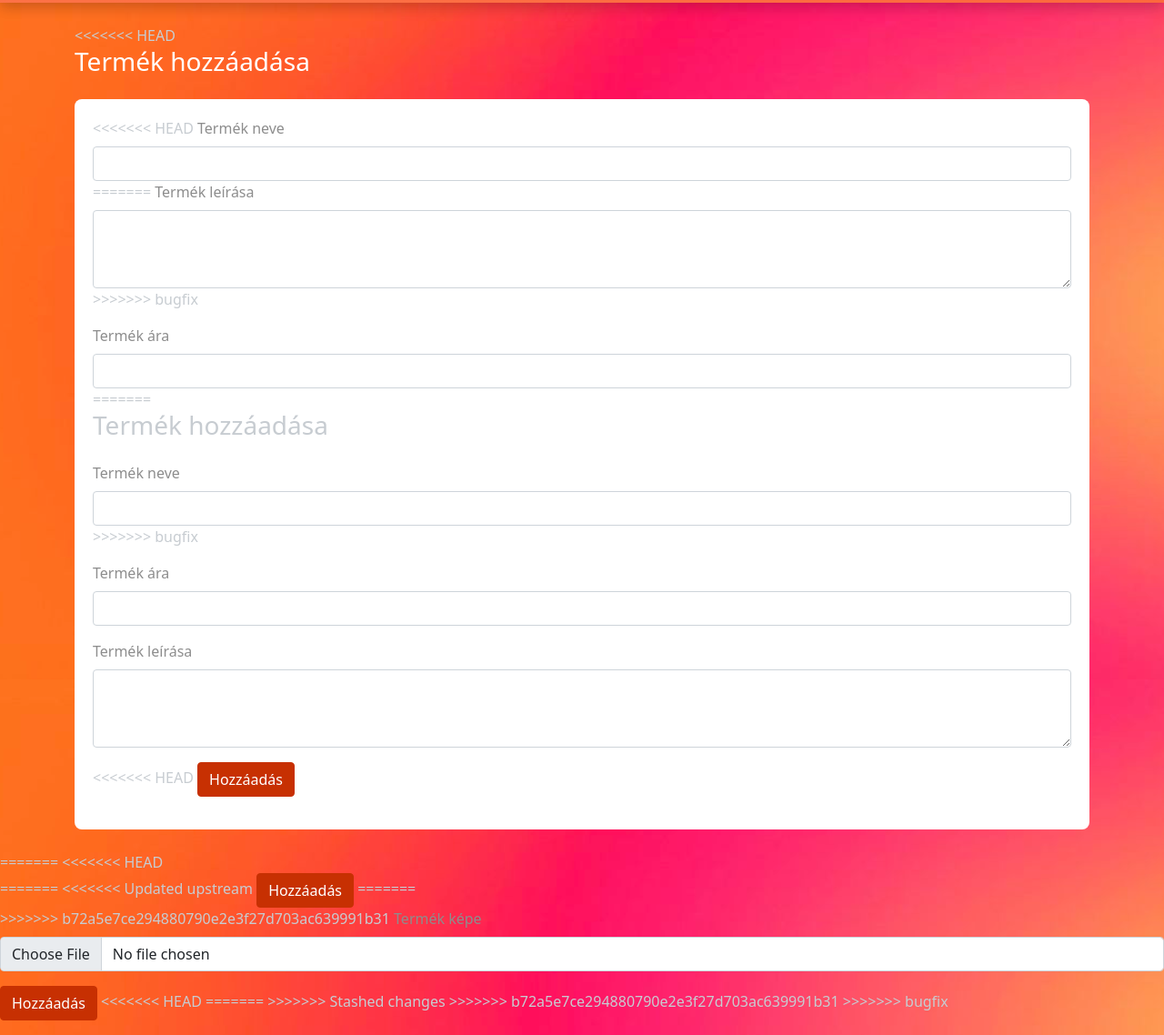
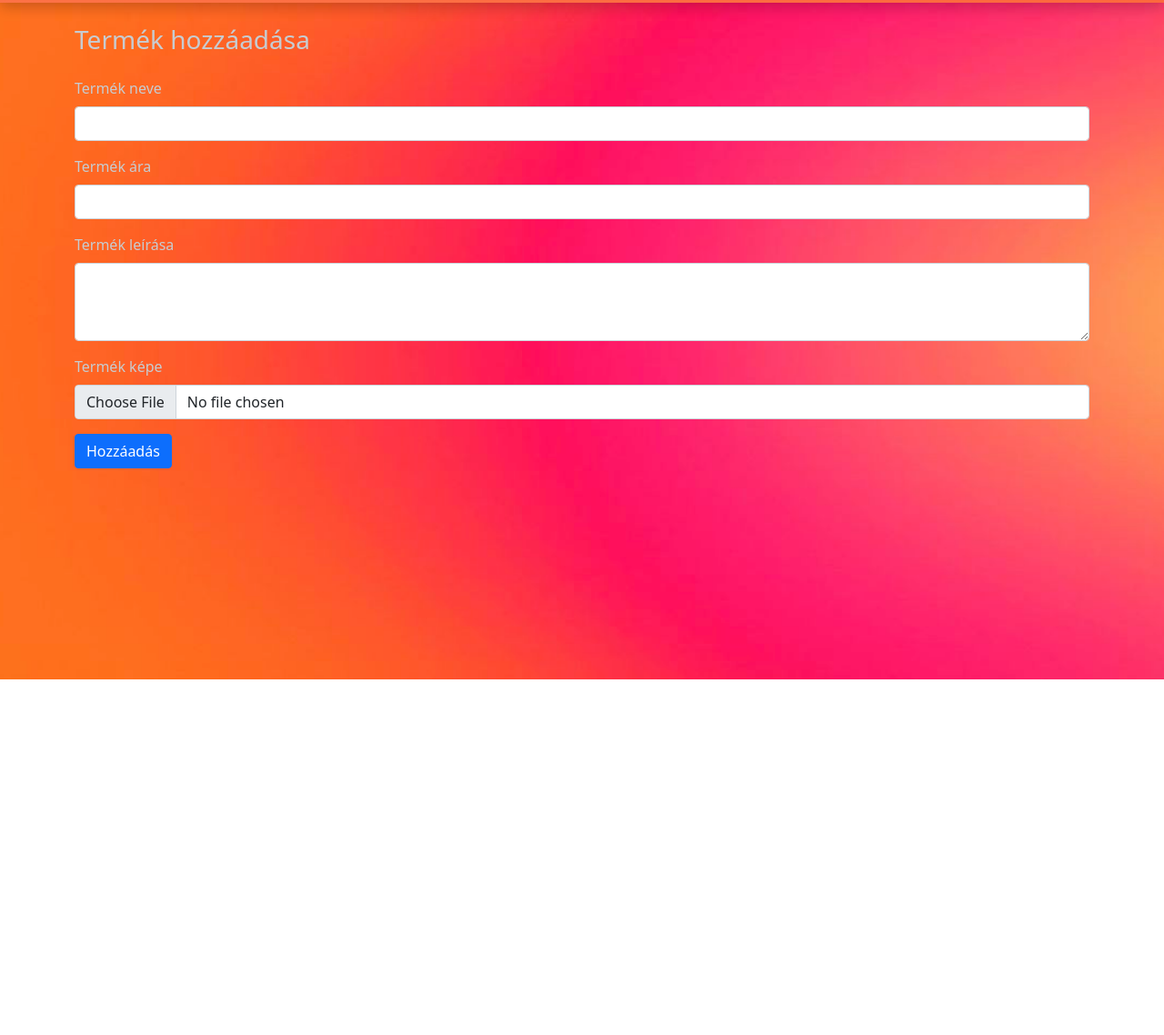
Before and after one commit to Hanna042/Csapatmunka-, a website with bundled scripts: page hozzaadas.html in a window 1280 px wide. Shown: the part 53-1191 px from the top of the page at 91% size. After the commit the page ends 800 px from the top, so only its background shows below. Built offline with nearby package versions, Linux system fonts and the light colour scheme.

Commit message:
Git hiba javítása

```diff
--- a/hozzaadas.html
+++ b/hozzaadas.html
@@ -5,7 +5,6 @@
     <meta name="viewport" content="width=device-width, initial-scale=1.0">
     <title>Termék hozzáadása</title>
     <link rel="stylesheet" href="https://cdnjs.cloudflare.com/ajax/libs/twitter-bootstrap/5.1.0/css/bootstrap.min.css">
-    <link rel="stylesheet" href="css/hozzaadas.css">
     <link rel="stylesheet" href="css/style.css">
 </head>
 <body>
@@ -18,32 +17,12 @@
 </header>
 
 <main class="container py-4">
-<<<<<<< HEAD
-  <h1 class="h3 mb-4 hozzaad">Termék hozzáadása</h1>
-
-  <form id="addProductForm">
-
-    <div class="mb-3 hozzaad">
-<<<<<<< HEAD
-      <label class="form-label">Termék neve</label>
-      <input type="text" class="form-control" id="productName" required>
-=======
-      <label class="form-label">Termék leírása</label>
-      <textarea class="form-control" id="productDescription" rows="3" required></textarea>
->>>>>>> bugfix
-    </div>
-
-    <div class="mb-3 hozzaad">
-      <label class="form-label">Termék ára</label>
-      <input type="number" class="form-control" id="productPrice" required>
-=======
   <h1 class="h3 mb-4">Termék hozzáadása</h1>
 
   <form id="addProductForm">
     <div class="mb-3">
       <label class="form-label">Termék neve</label>
       <input type="text" class="form-control" id="productName" required>
->>>>>>> bugfix
     </div>
 
     <div class="mb-3">
@@ -56,7 +35,11 @@
       <textarea class="form-control" id="productDescription" rows="3" required></textarea>
     </div>
 
-<<<<<<< HEAD
+    <div class="mb-3">
+      <label class="form-label">Termék képe</label>
+      <input type="file" class="form-control" id="productImage" accept="image/*">
+    </div>
+
     <button type="submit" class="btn btn-primary">Hozzáadás</button>
   </form>
 </main>
@@ -65,34 +48,6 @@
 <script type="module" src="js/hozzaadas.js"></script>
 <script src="https://cdnjs.cloudflare.com/ajax/libs/popper.js/2.9.2/umd/popper.min.js"></script>
 <script src="https://cdnjs.cloudflare.com/ajax/libs/twitter-bootstrap/5.1.0/js/bootstrap.min.js"></script>
-=======
-<<<<<<< HEAD
-    <div class="mb-3">
-=======
-<<<<<<< Updated upstream
-            <button type="submit" class="btn btn-primary">Hozzáadás</button>
-        </form>
-    </main>
-=======
-    <div class="mb-3 hozzaad">
->>>>>>> b72a5e7ce294880790e2e3f27d703ac639991b31
-      <label class="form-label">Termék képe</label>
-      <input type="file" class="form-control" id="productImage" accept="image/*">
-    </div>
 
-    <button type="submit" class="btn btn-primary">Hozzáadás</button>
-  </form>
-</main>
-<<<<<<< HEAD
-
-<script src="js/theme.js" defer></script>
-<script type="module" src="js/hozzaadas.js"></script>
-<script src="https://cdnjs.cloudflare.com/ajax/libs/popper.js/2.9.2/umd/popper.min.js"></script>
-<script src="https://cdnjs.cloudflare.com/ajax/libs/twitter-bootstrap/5.1.0/js/bootstrap.min.js"></script>
-=======
->>>>>>> Stashed changes
->>>>>>> b72a5e7ce294880790e2e3f27d703ac639991b31
-
->>>>>>> bugfix
 </body>
 </html>
```
